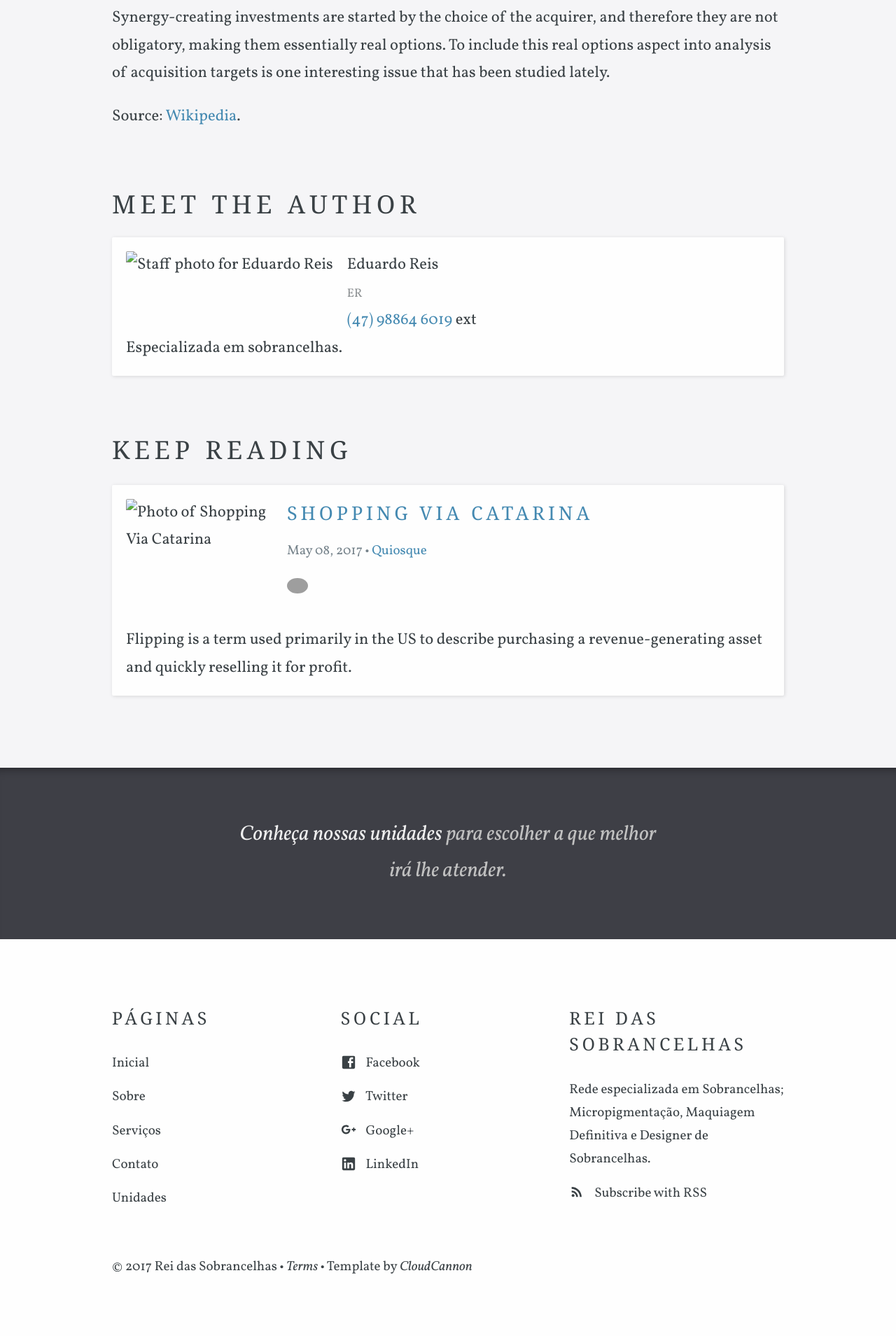
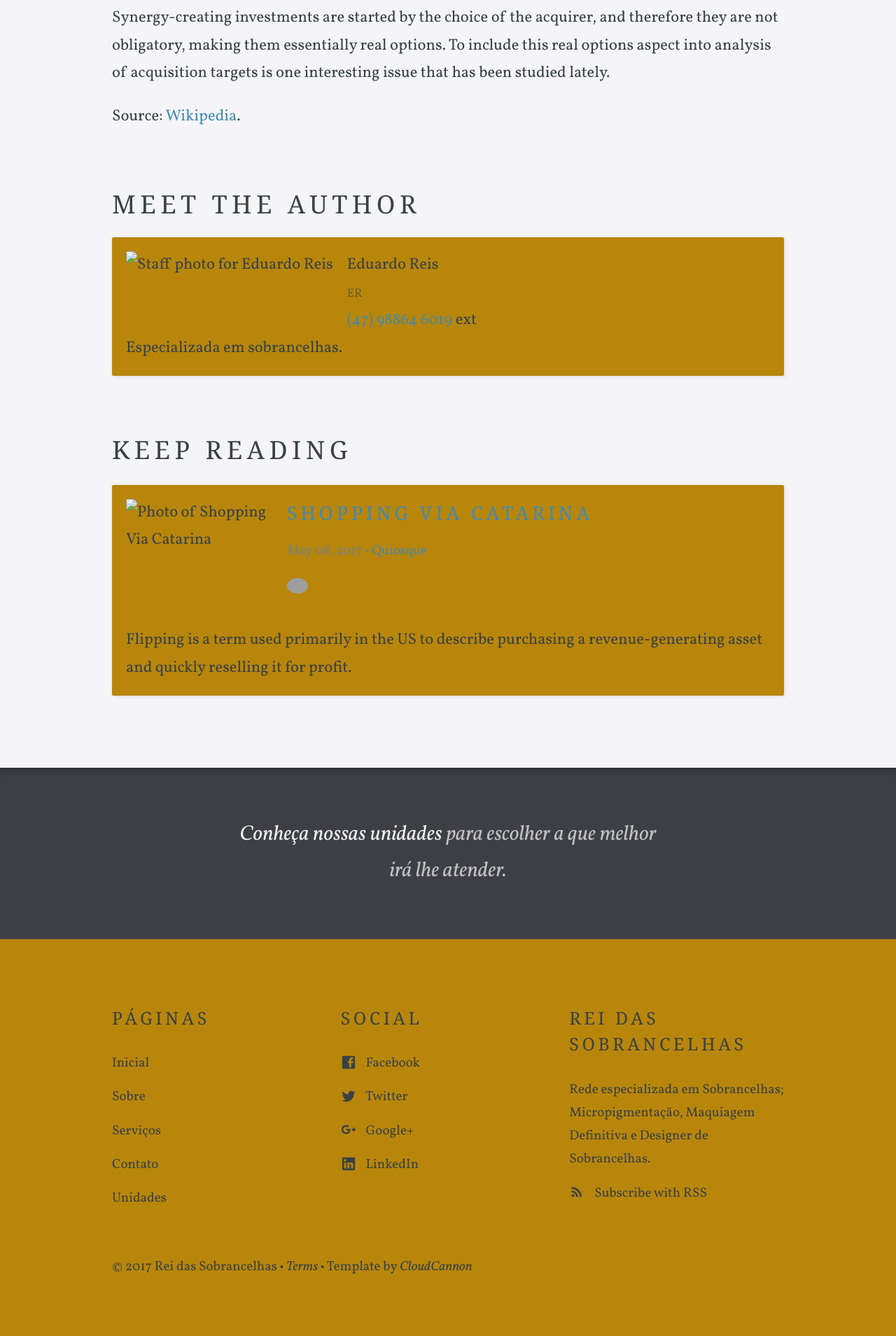
Before and after one commit to eltonn/RDS, a Jekyll site: the page built from _posts/2016-08-10-business-mergers.md, in a window 1280 px wide. Shown: the part 3666-5575 px from the top of the page at 70% size. Built offline with Jekyll 4.4.1, drawn with Linux system fonts in a browser that asks for light colours; some web fonts are replaced; grey boxes are pictures that could not be loaded.

Commit message:
conteudo

```diff
--- a/_sass/_forms.scss
+++ b/_sass/_forms.scss
@@ -33,11 +33,11 @@ input[type=submit],
 	margin: 0;
 	background-color: #4489b1;
 	font-size: 2rem;
-	color: #fefefe;
+	color: #B8860B;
 	cursor: pointer;
 
 	&:hover {
-		color: #fefefe;
-		background-color: #daa520;
+		color: #B8860B;
+		background-color: #73a9c9;
 	}
 }
--- a/_sass/_layout.scss
+++ b/_sass/_layout.scss
@@ -1,7 +1,7 @@
 body {
 	margin: 0;
 	padding: 0;
-	background-color: #fefefe;
+	background-color: #B8860B;
 }
 
 .container {
@@ -10,7 +10,7 @@ body {
 }
 
 .box {
-	background-color: #fefefe;
+	background-color: #B8860B;
 	box-shadow: 1px 1px 5px 0 rgba(100, 100, 100, 0.2);
 	padding: 20px;
 	border-radius: 2px;
@@ -109,7 +109,7 @@ section {
 		transition: color 0.2s ease;
 
 		&:hover {
-			color: #fefefe;
+			color: #B8860B;
 		}
 	}
 }
@@ -228,7 +228,7 @@ footer {
 			}
 
 			&:hover svg {
-				fill: #daa520;
+				fill: #73a9c9;
 			}
 		}
 	}
@@ -273,7 +273,7 @@ footer {
 	content: " ";
 	position: absolute;
 	transform: translateY(-50%) rotate(45deg);
-	background-color: #fefefe;
+	background-color: #B8860B;
 }
 
 .testimonial-message::before {
--- a/_sass/_typography.scss
+++ b/_sass/_typography.scss
@@ -84,6 +84,6 @@ a {
 	text-decoration: none;
 
 	&:hover {
-		color: #daa520;
+		color: #73a9c9;
 	}
 }
```
